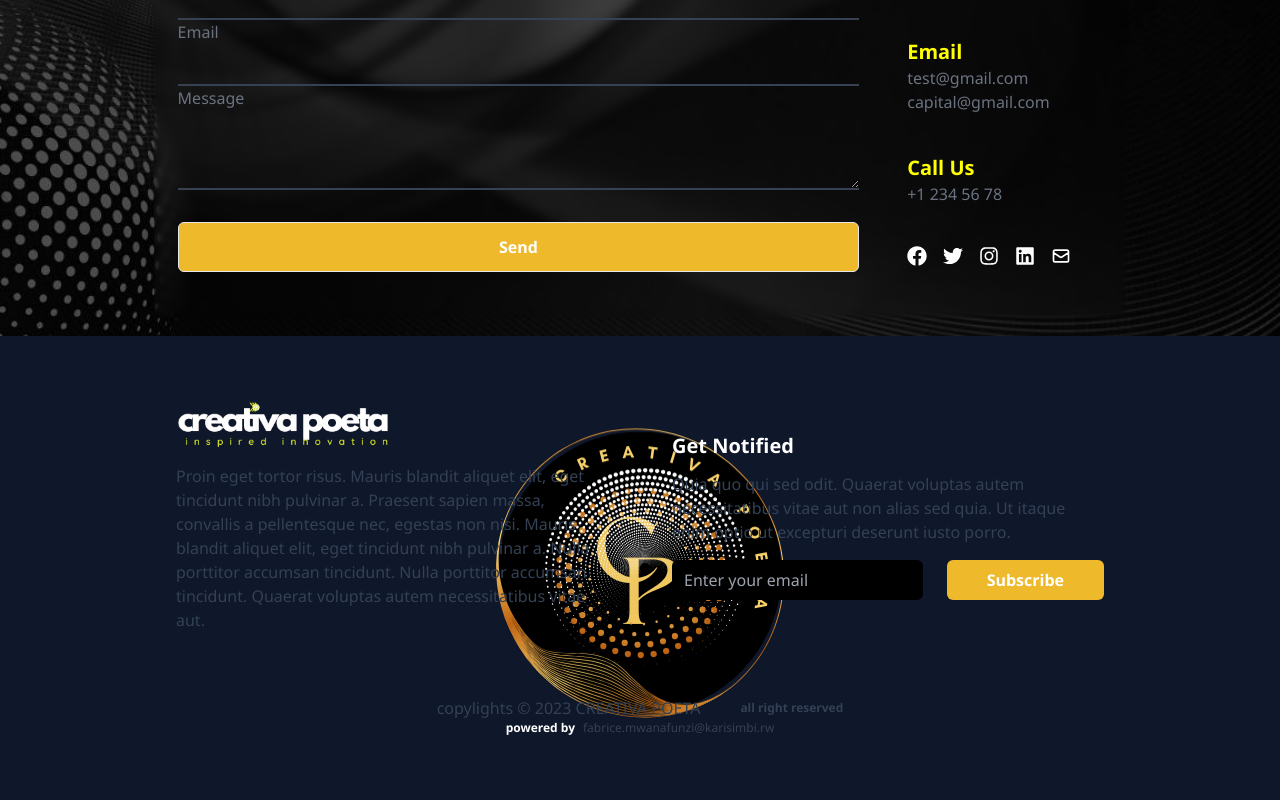
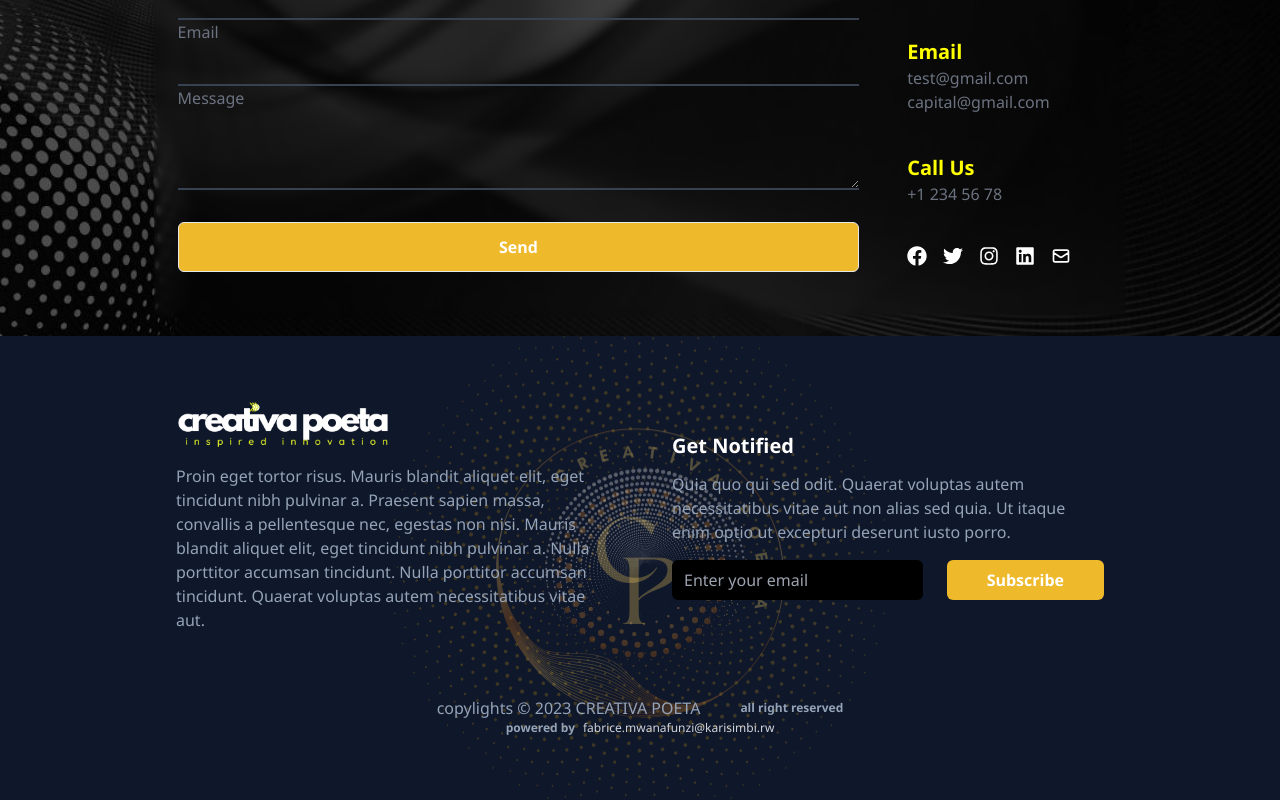
Before and after one commit to FabCode67/creativa-poeta-fn, a React (Vite) app: page / in a window 1280 px wide. Shown: the part 5167-5967 px from the top of the page. Built offline with nearby package versions, Linux system fonts and the light colour scheme.

Commit message:
add video

```diff
--- a/src/components/Faq.tsx
+++ b/src/components/Faq.tsx
@@ -1,7 +1,7 @@
 import { Link } from "react-router-dom";
 import { useTranslation } from "react-i18next";
 import faqData from "../data/faq";
-import vid2 from '../assets/vid2.mp4'
+import phonevid from '../assets/phonevid.mp4'
 
 
 // About.tsx
@@ -12,7 +12,7 @@ const Faq = () => {
   return (
     <section id="faq" className="faq laptop:py-9 desktop:py-9 py-14 h-fit min-h-screen w-full  flex flex-col justify-center items-center text-center relative">
       <video autoPlay loop muted className="video-background">
-      <source src={vid2} type="video/mp4" />
+      <source src={phonevid} type="video/mp4" />
       Your browser does not support the video tag.
     </video>
       <div className="mt-[2%] laptop:px-10 mb-16 ">
--- a/src/components/Footer.tsx
+++ b/src/components/Footer.tsx
@@ -12,7 +12,7 @@ function Footer() {
           <h1 className='logo text-4xl text-[#EEBA2B] flex laptop:mx-0 laptop:justify-start text-left laptop:items-start float-left justify-center items-center mx-auto'>
           <img src={logopoeta1} alt="logo" className="laptop:w-[50%] desktop:w-[50%] laptop:h-[100%] desktop:h-[100%] h-[100%] w-[50%]"/>
           </h1>
-          <p className='flex justify-start text-left items-start float-left mt-3 text-slate-700'>
+          <p className='flex justify-start text-left items-start float-left mt-3 text-slate-400'>
           Proin eget tortor risus. Mauris blandit aliquet elit, eget tincidunt nibh pulvinar a. Praesent sapien massa, convallis a pellentesque nec, egestas non nisi. Mauris blandit aliquet elit, eget tincidunt nibh pulvinar a. Nulla porttitor accumsan tincidunt. Nulla porttitor accumsan tincidunt. Quaerat voluptas autem necessitatibus vitae aut.
           </p>
         </div>
@@ -20,7 +20,7 @@ function Footer() {
         <h1 className='flex justify-start text-left items-start float-left font-bold text-xl mt-5 desktop:mt-0 laptop:mt-0'>
         Get Notified
           </h1>
-          <p className='flex justify-start text-left items-start float-left mt-3 text-slate-700'>
+          <p className='flex justify-start text-left items-start float-left mt-3 text-slate-400'>
           Quia quo qui sed odit. Quaerat voluptas autem necessitatibus vitae aut non alias sed quia. Ut itaque enim optio ut excepturi deserunt iusto porro.
           </p>
           <form className='flex justify-start items-start float-left space-x-6 mt-4'>
@@ -29,16 +29,16 @@ function Footer() {
           </form>
         </div>
       </div>
-        <div className="flex space-x-10 mt-16 justify-center items-center basis-full text-slate-700">
+        <div className="flex space-x-10 mt-16 justify-center items-center basis-full text-slate-400">
           <p>
             {t('copylights')} &copy; {today.getFullYear()} CREATIVA POETA
           </p>
           <a href='' className='text-xs font-bold'>all right reserved</a>
         </div>
         <div className='powerdby flex flex-row justify-center items-center'>
-          <p className='text-xs font-bold'>powered by</p>
-          <a href="https://fabcode67.github.io/my-brand-fabrice" target="_blank" rel="noreferrer text-slate-700">
-           <p className='text-xs ml-2 text-gray-700'>fabrice.mwanafunzi@karisimbi.rw</p>
+          <p className='text-xs font-bold text-slate-400'>powered by</p>
+          <a href="https://fabcode67.github.io/my-brand-fabrice" target="_blank" rel="noreferrer text-slate-400">
+           <p className='text-xs ml-2 text-gray-300'>fabrice.mwanafunzi@karisimbi.rw</p>
           </a>
           </div>
     </footer>
--- a/src/index.css
+++ b/src/index.css
@@ -229,7 +229,7 @@ body{
 }
 
 .foote {
-  background-image: url('./assets/flags/favcon.png');
+  background-image: url('./assets/footerLogo.png');
   background-repeat: no-repeat;
   opacity: 2.2;
 
```
Also changed, not shown: src/assets/footerLogo.png (added), 1 other file (tests, documents, lock files or other folders).
